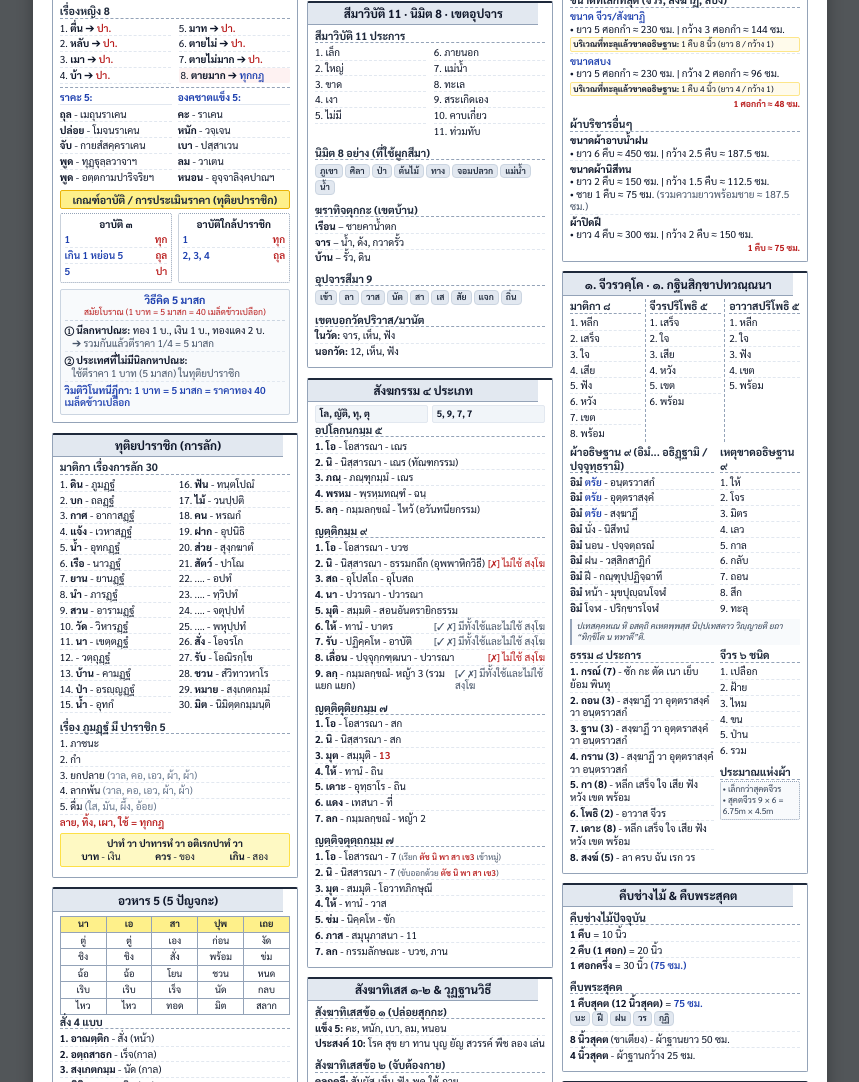
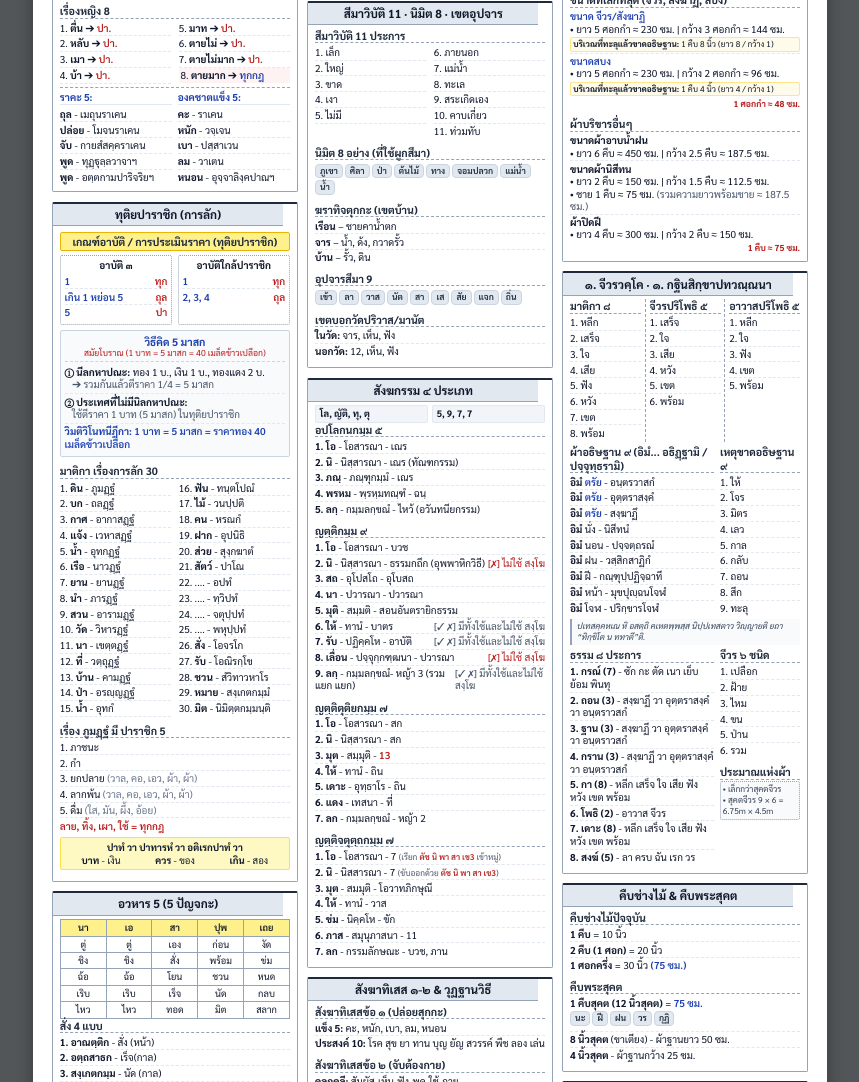
Before and after one commit to ittipunyo41-code/vinaya2, a plain HTML site: page index.html in a window 1280 px wide. Shown: the part 2508-3590 px from the top of the page, without its empty margins (210-1069 px from the left). Drawn offline with Linux system fonts and the light colour scheme.

Commit message:
adjust position 2 parachika

```diff
--- a/index.html
+++ b/index.html
@@ -555,6 +555,14 @@
                         </div>
                     </div>
 
+                </div>
+
+                <!-- ============================================== -->
+                <!-- CARD 3: ทุติยปาราชิก (ต้นฉบับเดิมเป๊ะ)             -->
+                <!-- ============================================== -->
+                <div class="card">
+                    <h2>ทุติยปาราชิก (การลัก)</h2>
+
                     <h3
                         style="margin-top: 1.5mm; text-align: center; background: #fef08a; padding: 0.5mm; border: 1px solid #eab308; border-radius: 2px;">เกณฑ์อาบัติ
                         / การประเมินราคา (ทุติยปาราชิก)</h3>
@@ -628,13 +636,7 @@
                             </div>
                         </div>
                     </div>
-                </div>
-
-                <!-- ============================================== -->
-                <!-- CARD 3: ทุติยปาราชิก (ต้นฉบับเดิมเป๊ะ)             -->
-                <!-- ============================================== -->
-                <div class="card">
-                    <h2>ทุติยปาราชิก (การลัก)</h2>
+
                     <h3>มาติกา เรื่องการลัก 30 </h3>
                     <div class="two-cols" style="font-size: 6.5pt;">
                         <div class="vertical-item">1. <b>ดิน</b> - ภูมฏฺฐํ</div>
@@ -655,7 +657,7 @@
                             วิหารฏฺฐํ</div>
                         <div class="vertical-item">11. <b>นา</b> -
                             เขตฺตฏฺฐํ</div>
-                        <div class="vertical-item">12. <b></b> -
+                        <div class="vertical-item">12. <b>ที่</b> -
                             วตฺถุฏฺฐํ</div>
                         <div class="vertical-item">13. <b>บ้าน</b> -
                             คามฏฺฐํ</div>
```
